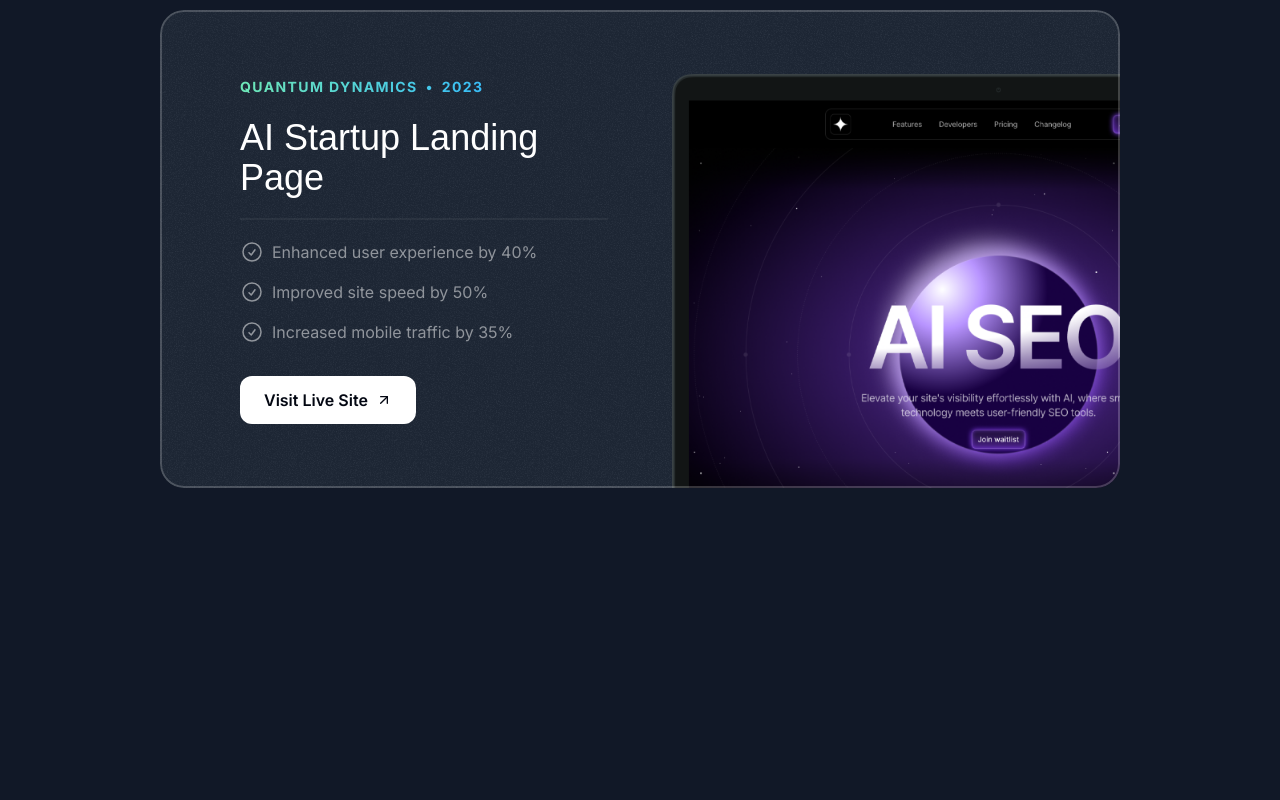
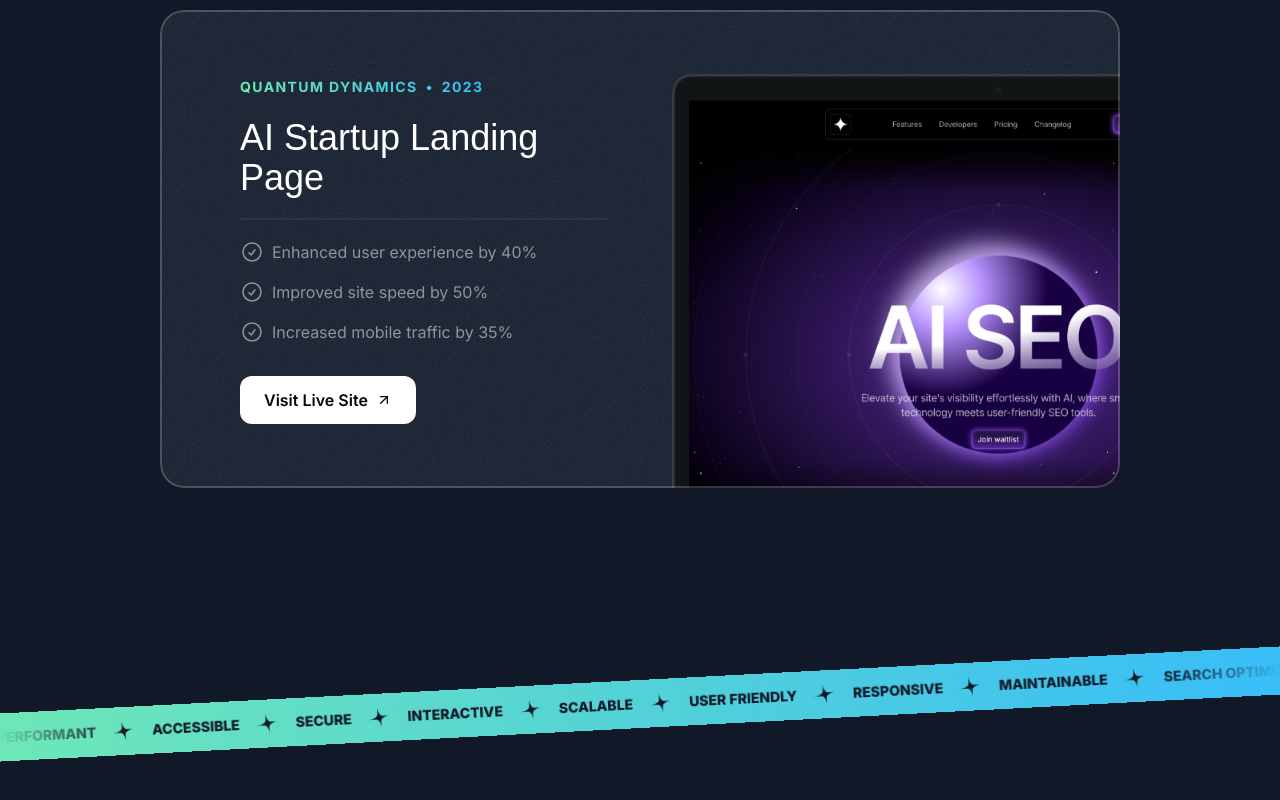
Before and after one commit to vladislav-novik/next-portfolio, a Next.js app: page / in a window 1280 px wide. Shown: the part 2360-3160 px from the top of the page. Before the commit the page ends 2944 px from the top, so only its background shows below. Built offline with nearby package versions, Linux system fonts and the light colour scheme; a web font is replaced by a local one.

Commit message:
feat: add tape

```diff
--- a/src/app/page.tsx
+++ b/src/app/page.tsx
@@ -1,6 +1,7 @@
 import { Header } from '@/sections/Header'
 import { HeroSection } from '@/sections/Hero'
 import { ProjectsSection } from '@/sections/Projects'
+import { TapeSection } from '@/sections/Tape'
 
 export default function Home() {
   return (
@@ -8,6 +9,7 @@
       <Header />
       <HeroSection />
       <ProjectsSection />
+      <TapeSection />
     </div>
   );
 }
--- a/src/sections/Tape.tsx
+++ b/src/sections/Tape.tsx
@@ -1,3 +1,30 @@
-export const TapeSection = () => {
-  return <div>Tape Section</div>;
-};
+import StarIcon from "@/assets/icons/star.svg"
+
+const pros = [
+  "Performant",
+  "Accessible",
+  "Secure",
+  "Interactive",
+  "Scalable",
+  "User Friendly",
+  "Responsive",
+  "Maintainable",
+  "Search Optimized",
+  "Usable",
+  "Reliable",
+];
+
+export const TapeSection = () => (
+  <div className="py-16 lg:py-24 overflow-x-clip">
+    <div className="bg-gradient-to-r from-emerald-300 to-sky-400 overflow-x-clip -rotate-3 -mx-1">
+      <div className="flex [mask-image:linear-gradient(to_right,transparent,black_10%,black_90%,transparent)]">
+    <div className="flex flex-none gap-4 py-3">
+      {pros.map((pro) => (
+        <div key={pro} className="inline-flex gap-4 items-center">
+          <span className="text-gray-900 uppercase font-extrabold text-sm">{pro}</span>
+          <StarIcon className="size-6 text-gray-900 -rotate-12" />
+        </div>
+      ))}
+    </div></div></div>
+  </div>
+)
```
